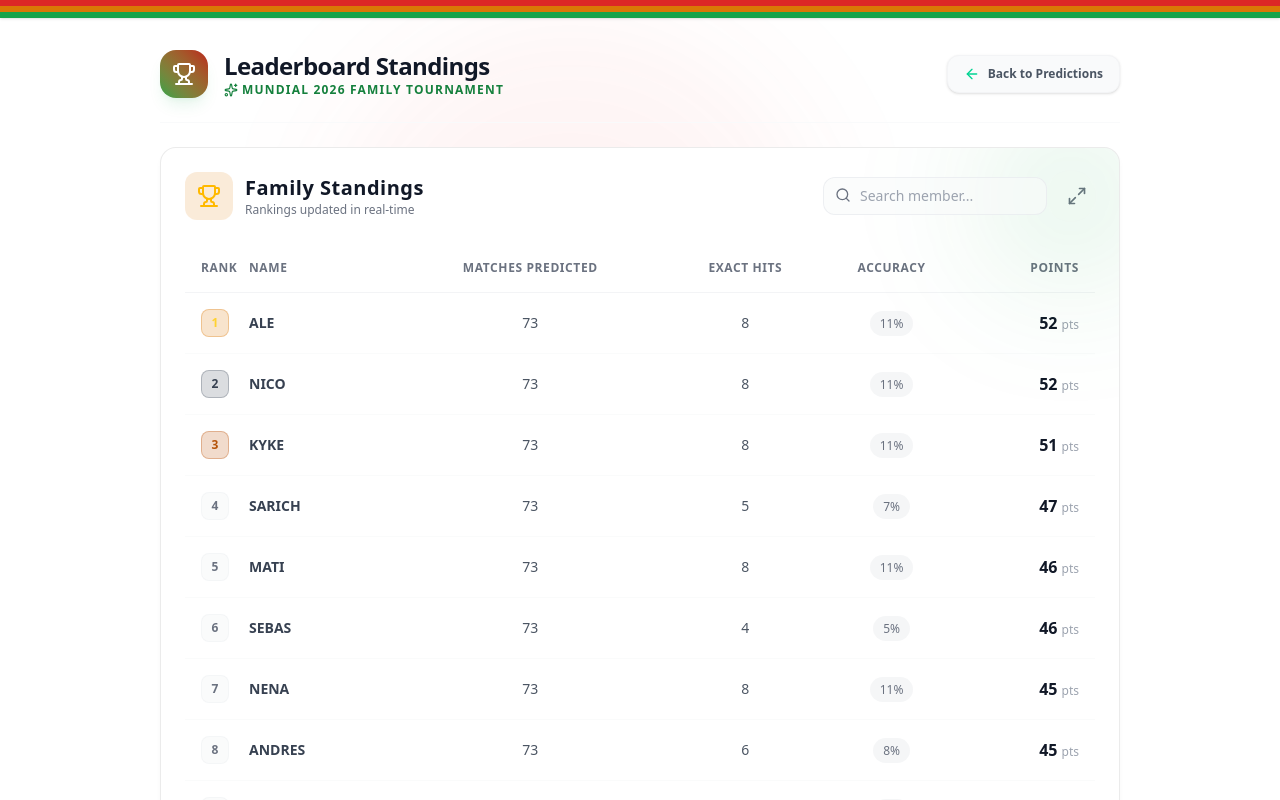
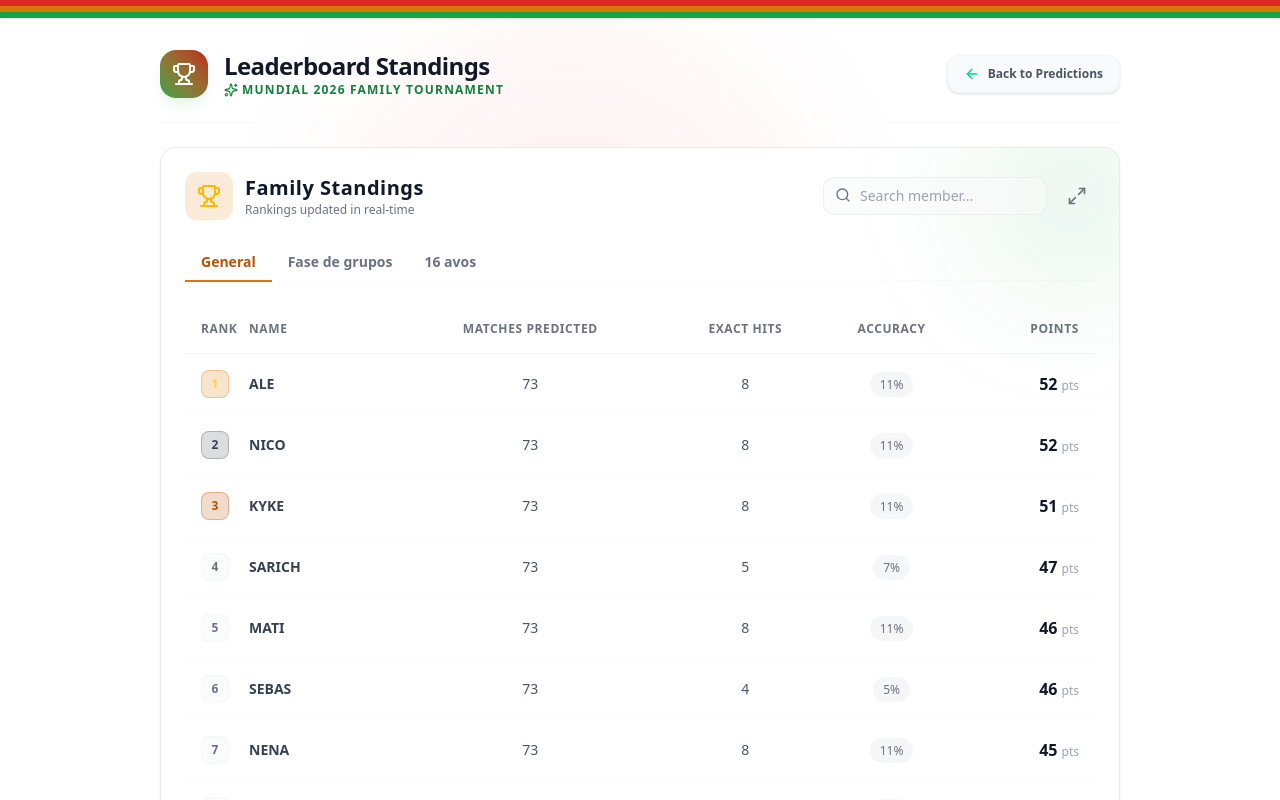
Before and after one commit to nicoabdo/Initial-local-tournament-build, a Next.js app: page /leaderboard in a window 1280 px wide. Shown: the top 800 px of the page. Built offline with nearby package versions, Linux system fonts and the light colour scheme.

Commit message:
Add phase standings sub-tabs to Leaderboard standings board and details modal

```diff
--- a/src/components/Leaderboard.tsx
+++ b/src/components/Leaderboard.tsx
@@ -14,6 +14,7 @@ export default function Leaderboard({ users, matches, pointStructure }: Leaderbo
   const [selectedUser, setSelectedUser] = useState<User | null>(null);
   const [searchTerm, setSearchTerm] = useState("");
   const [isExpanded, setIsExpanded] = useState(false);
+  const [standingsTab, setStandingsTab] = useState<"general" | "fase de grupos" | "16 avos">("general");
 
   useEffect(() => {
     if (isExpanded) {
@@ -26,10 +27,22 @@ export default function Leaderboard({ users, matches, pointStructure }: Leaderbo
     };
   }, [isExpanded]);
 
-  // Sort users: 1. total_points desc, 2. accuracy % desc, 3. name asc
+  // Sort users: 1. displayPoints desc, 2. accuracy % desc, 3. name asc
   const sortedUsers = [...users].map(user => {
-    const totalPredicted = user.betting_scores.length;
-    const exactMatches = user.betting_scores.filter(pred => {
+    // Filter predictions based on selected standingsTab
+    const phasePredictions = user.betting_scores.filter(pred => {
+      const match = matches.find(m => m.id === pred.match_id);
+      if (!match) return false;
+      if (standingsTab === "general") return true;
+      return match.phase === standingsTab;
+    });
+
+    const totalPredicted = phasePredictions.length;
+
+    // Sum points for these predictions
+    const points = phasePredictions.reduce((sum, pred) => sum + (pred.points_earned || 0), 0);
+
+    const exactMatches = phasePredictions.filter(pred => {
       const match = matches.find(m => m.id === pred.match_id);
       if (!match || match.status !== "finished") return false;
       return (
@@ -42,13 +55,14 @@ export default function Leaderboard({ users, matches, pointStructure }: Leaderbo
 
     return {
       ...user,
+      displayPoints: points,
       totalPredicted,
       exactMatches,
       accuracy
     };
   }).sort((a, b) => {
-    if (b.total_points !== a.total_points) {
-      return b.total_points - a.total_points;
+    if (b.displayPoints !== a.displayPoints) {
+      return b.displayPoints - a.displayPoints;
     }
     if (b.accuracy !== a.accuracy) {
       return b.accuracy - a.accuracy;
@@ -60,6 +74,10 @@ export default function Leaderboard({ users, matches, pointStructure }: Leaderbo
   const filteredUsers = sortedUsers.filter(user =>
     user.name.toLowerCase().includes(searchTerm.toLowerCase())
   );
+
+  const selectedUserDisplay = selectedUser
+    ? sortedUsers.find(u => u.id === selectedUser.id)
+    : null;
 
   return (
     <div className={
@@ -102,6 +120,40 @@ export default function Leaderboard({ users, matches, pointStructure }: Leaderbo
             {isExpanded ? <Minimize2 className="w-5 h-5" /> : <Maximize2 className="w-5 h-5" />}
           </button>
         </div>
+      </div>
+
+      {/* Sub-Filters Tabs */}
+      <div className="flex border-b border-slate-800/40 mb-6">
+        <button
+          onClick={() => setStandingsTab("general")}
+          className={`px-4 py-2 border-b-2 font-semibold text-sm transition-colors relative -mb-[2px] cursor-pointer ${
+            standingsTab === "general"
+              ? "border-amber-500 text-amber-600 font-bold"
+              : "border-transparent text-slate-400 hover:text-slate-200"
+          }`}
+        >
+          General
+        </button>
+        <button
+          onClick={() => setStandingsTab("fase de grupos")}
+          className={`px-4 py-2 border-b-2 font-semibold text-sm transition-colors relative -mb-[2px] cursor-pointer ${
+            standingsTab === "fase de grupos"
+              ? "border-amber-500 text-amber-600 font-bold"
+              : "border-transparent text-slate-400 hover:text-slate-200"
+          }`}
+        >
+          Fase de grupos
+        </button>
+        <button
+          onClick={() => setStandingsTab("16 avos")}
+          className={`px-4 py-2 border-b-2 font-semibold text-sm transition-colors relative -mb-[2px] cursor-pointer ${
+            standingsTab === "16 avos"
+              ? "border-amber-500 text-amber-600 font-bold"
+              : "border-transparent text-slate-400 hover:text-slate-200"
+          }`}
+        >
+          16 avos
+        </button>
       </div>
 
       {/* Leaderboard Table Container */}
@@ -158,7 +210,7 @@ export default function Leaderboard({ users, matches, pointStructure }: Leaderbo
                       </span>
                     </td>
                     <td className="py-4 pr-4 text-right font-bold text-slate-100 text-base">
-                      {user.total_points}
+                      {user.displayPoints}
                       <span className="text-xs font-normal text-slate-500 ml-1">pts</span>
                     </td>
                   </tr>
@@ -202,36 +254,32 @@ export default function Leaderboard({ users, matches, pointStructure }: Leaderbo
             <div className="grid grid-cols-3 gap-4 p-6 bg-slate-950/40 border-b border-slate-800/80 text-center">
               <div className="bg-slate-900/40 p-3 rounded-xl border border-slate-800/50">
                 <span className="block text-xs text-slate-400 uppercase tracking-wide mb-1">Total Points</span>
-                <span className="text-xl font-bold text-slate-100">{selectedUser.total_points}</span>
+                <span className="text-xl font-bold text-slate-100">{selectedUserDisplay ? selectedUserDisplay.displayPoints : 0}</span>
               </div>
               <div className="bg-slate-900/40 p-3 rounded-xl border border-slate-800/50">
                 <span className="block text-xs text-slate-400 uppercase tracking-wide mb-1">Exact Hits</span>
                 <span className="text-xl font-bold text-emerald-400">
-                  {selectedUser.betting_scores.filter(pred => {
-                    const match = matches.find(m => m.id === pred.match_id);
-                    return match && match.status === "finished" && pred.predicted_home_score === match.actual_home_score && pred.predicted_away_score === match.actual_away_score;
-                  }).length}
+                  {selectedUserDisplay ? selectedUserDisplay.exactMatches : 0}
                 </span>
               </div>
               <div className="bg-slate-900/40 p-3 rounded-xl border border-slate-800/50">
                 <span className="block text-xs text-slate-400 uppercase tracking-wide mb-1">Accuracy</span>
                 <span className="text-xl font-bold text-blue-400">
-                  {(() => {
-                    const preds = selectedUser.betting_scores.length;
-                    const hits = selectedUser.betting_scores.filter(pred => {
-                      const match = matches.find(m => m.id === pred.match_id);
-                      return match && match.status === "finished" && pred.predicted_home_score === match.actual_home_score && pred.predicted_away_score === match.actual_away_score;
-                    }).length;
-                    return preds > 0 ? Math.round((hits / preds) * 100) : 0;
-                  })()}%
+                  {selectedUserDisplay ? selectedUserDisplay.accuracy : 0}%
                 </span>
               </div>
             </div>
 
             {/* Modal Body: Prediction Log */}
             <div className="p-6 overflow-y-auto custom-scrollbar flex-1 space-y-4">
-              {selectedUser.betting_scores.length > 0 ? (
-                [...selectedUser.betting_scores]
+              {selectedUserDisplay && selectedUserDisplay.betting_scores.length > 0 ? (
+                [...selectedUserDisplay.betting_scores]
+                  .filter(pred => {
+                    const match = matches.find(m => m.id === pred.match_id);
+                    if (!match) return false;
+                    if (standingsTab === "general") return true;
+                    return match.phase === standingsTab;
+                  })
                   .map(pred => {
                     const match = matches.find(m => m.id === pred.match_id);
                     return { pred, match };
```
